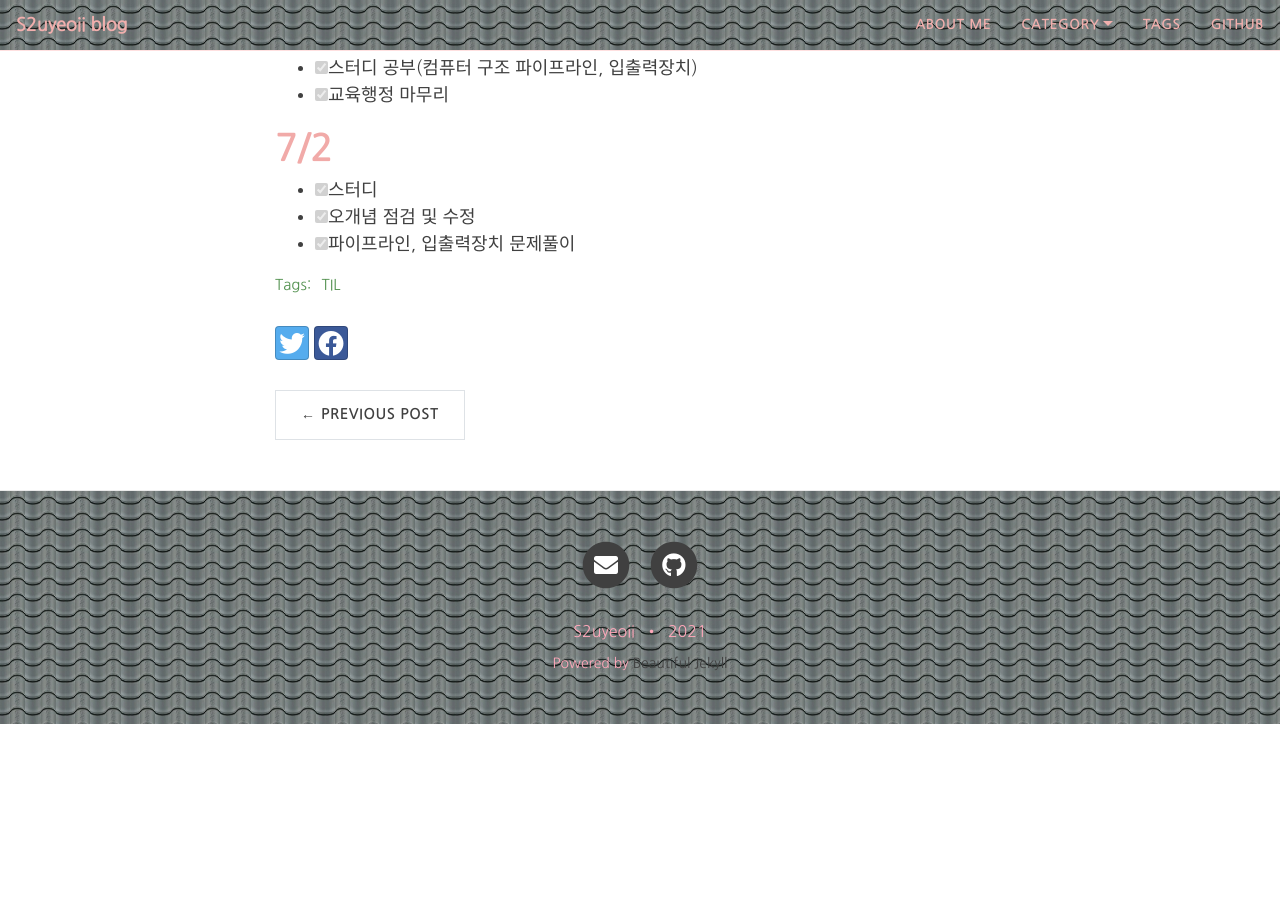
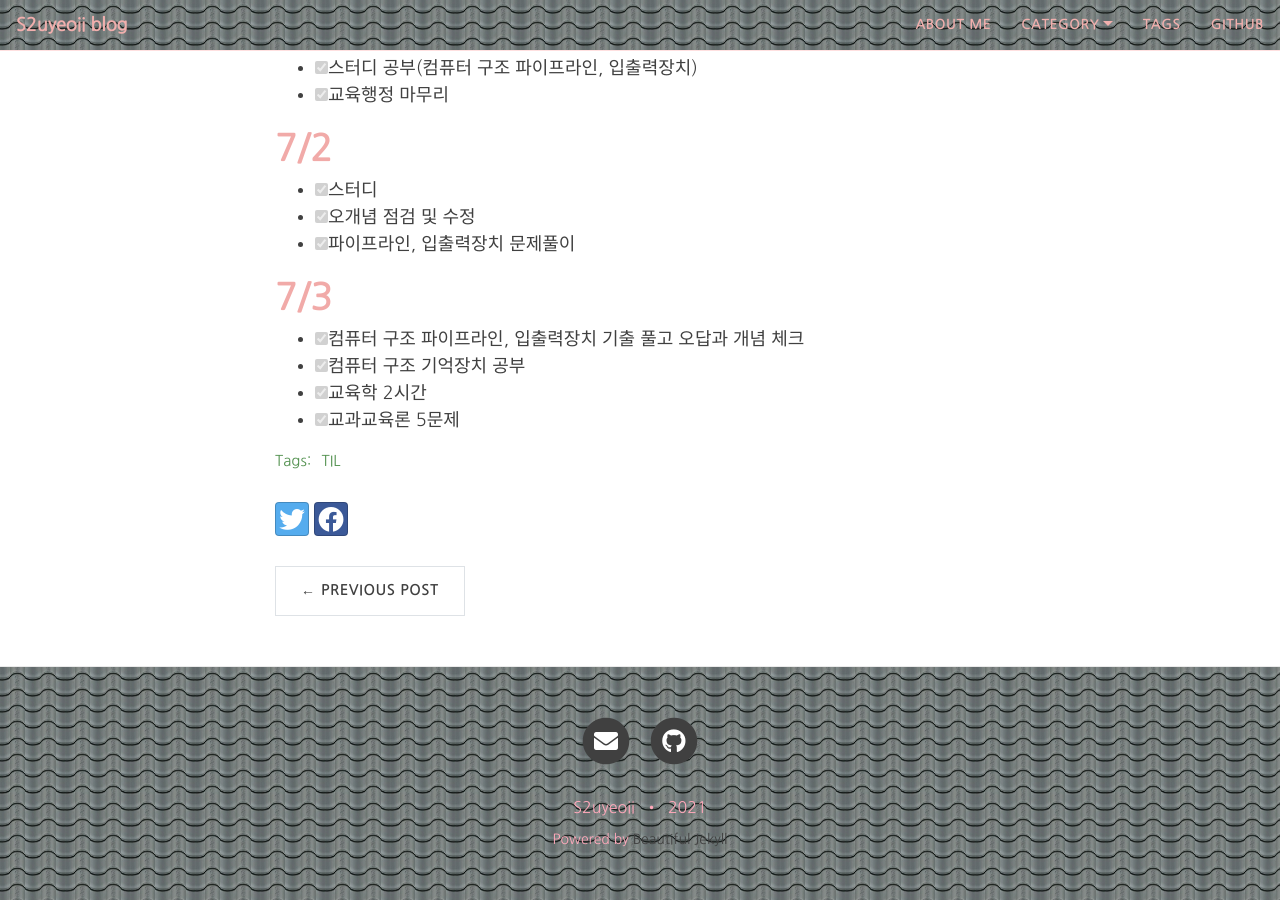
Before and after one commit to yeoneed/yeoneed.github.io, a Jekyll site: the page built from _posts/2021-06-29-TIL-6월막주+7월첫주.md, in a window 1280 px wide and 900 px high, scrolled down 661 px. Built offline with Jekyll 4.4.1, drawn with Linux system fonts in a browser that asks for light colours; nearby versions of some CDN libraries; some web fonts are replaced; before the commit the page ends 1385 px from its top, so only the background shows below that.

Commit message:
Update 2021-06-29-TIL-6월막주+7월첫주.md

```diff
--- a/_posts/2021-06-29-TIL-6월막주+7월첫주.md
+++ b/_posts/2021-06-29-TIL-6월막주+7월첫주.md
@@ -30,3 +30,9 @@ category: [TIL]
 - [x] 스터디
 - [x] 오개념 점검 및 수정
 - [x] 파이프라인, 입출력장치 문제풀이
+
+# 7/3
+- [x] 컴퓨터 구조 파이프라인, 입출력장치 기출 풀고 오답과 개념 체크
+- [x] 컴퓨터 구조 기억장치 공부
+- [x] 교육학 2시간
+- [x] 교과교육론 5문제
```
